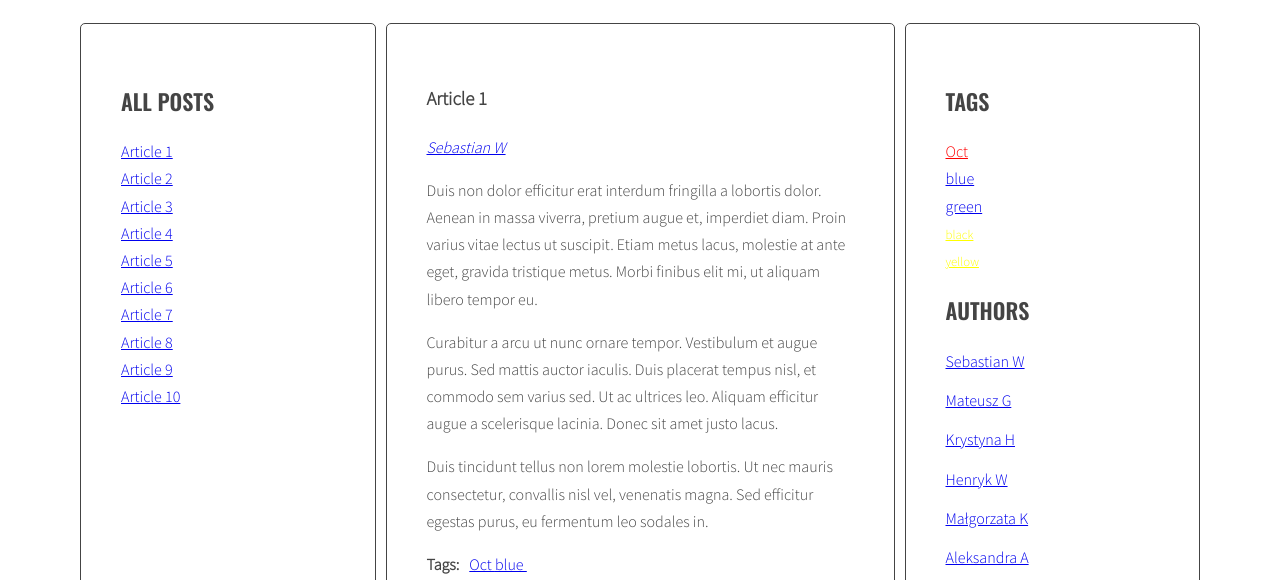
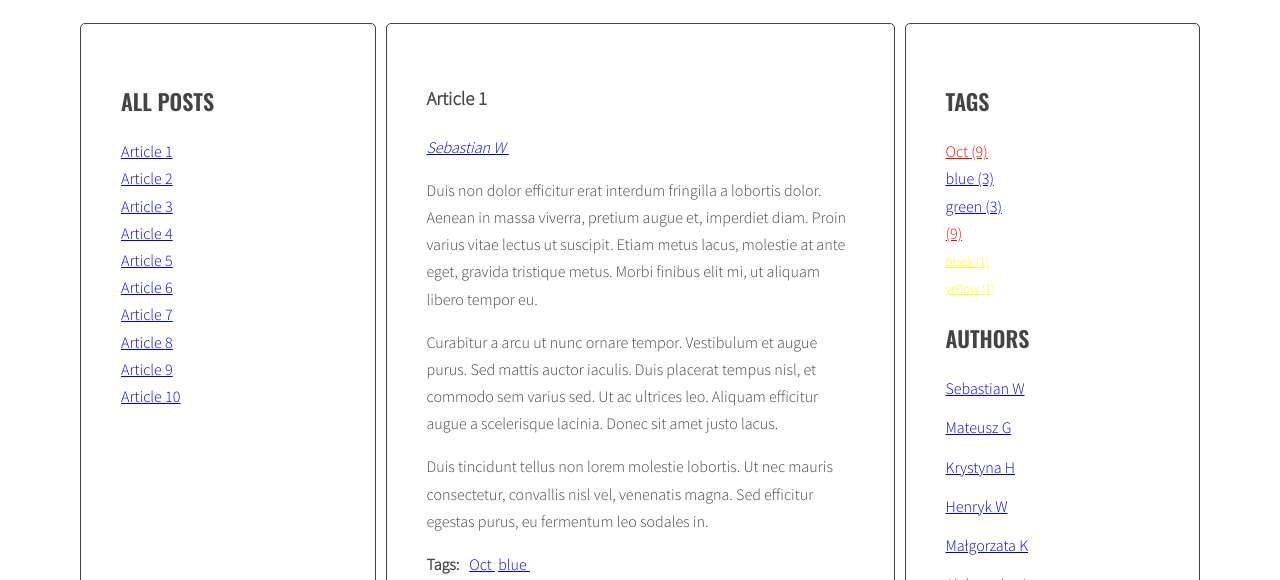
Before and after one commit to Galges/Javascript-blog, a website: page index.html in a window 1280 px wide. Shown: the part 220-800 px from the top of the page. Drawn offline with nearby package versions, Linux system fonts and the light colour scheme.

Commit message:
add Handlebars

```diff
--- a/index.html
+++ b/index.html
@@ -222,7 +222,28 @@
 		  </main>
 		</div>
 	  </div>
-
+	  <script id="template-article-link" type="text/x-handlebars-template">
+		<li><a href="#{{ id }}"><span>{{ title }}</span></a></li>
+	  </script>
+	  <script id="template-tag-link" type="text/x-handlebars-template">
+		<li><a href="#tag-{{ id }}"><span>{{ title }}&nbsp</span></a></li>
+	  </script>
+	  <script id="template-author-link" type="text/x-handlebars-template">
+	  <a href="#author-{{ id }}"><span>{{ title }}&nbsp</span></a>
+	  </script>
+	  <script id="template-tag-cloud" type="text/x-handlebars-template">
+	  {{#each tags}}
+	  <li><a href="#tag-{{tag}}" class={{className}}>{{tag}} ({{count}})</a></li>
+	  {{/each}}
+	</script>
+	  <script id="template-author-cloud" type="text/x-handlebars-template">
+		{{#each authors}}
+		<li>
+		  <a href="#author-{{author}}" class={{className}}>{{author}}</a>
+		</li>
+		{{/each}}
+	  </script>
+	  <script src="https://cdnjs.cloudflare.com/ajax/libs/handlebars.js/4.1.2/handlebars.js"></script>
 	<script src="js/script.js"></script>
 
 </body>
--- a/js/script.js
+++ b/js/script.js
@@ -1,4 +1,22 @@
 'use strict';
+const templates = {
+  articleLink: Handlebars.compile(
+    document.querySelector('#template-article-link').innerHTML
+  ),
+  tagLink: Handlebars.compile(
+    document.querySelector('#template-tag-link').innerHTML
+  ),
+  authorLink: Handlebars.compile(
+    document.querySelector('#template-author-link').innerHTML
+  ),
+  cloudTagLink: Handlebars.compile(
+    document.querySelector('#template-tag-cloud').innerHTML
+  ),
+  cloudAuthorLink: Handlebars.compile(
+    document.querySelector('#template-author-cloud').innerHTML
+  ),
+};
+
 function calculateTagsParams(tags) {
   const params = {
     min: 999999,
@@ -80,12 +98,13 @@ function generateTitleLinks(customSelector=''){
 
   for(let article of articles){
     /* get the article id */
-    const articleId = article.getAttribute('id');
+    const articleId = article.getAttribute('id'),
     /* find the title element */
     /* get the title from the title element */
-    const articleTitle = article.querySelector(optTitleSelector).innerHTML;
+      articleTitle = article.querySelector(optTitleSelector).innerHTML,
     /* create HTML of the link */
-    const linkHTML = '<li><a href="#' + articleId + '"><span>' + articleTitle + '</span></a></li>';
+      linkHTMLData = {id: articleId, title: articleTitle},
+      linkHTML = templates.articleLink(linkHTMLData);
     html = html + linkHTML;
   }
   /* insert link into titleList */
@@ -110,18 +129,19 @@ function generateTags(){
   /* START LOOP: for every article: */
   for(let article of articles){
     /* find tags wrapper */
-    const tags = article.querySelector(optArticleTagsSelector);
+    const tagList = article.querySelector(optArticleTagsSelector),
+    /* get tags from data-tags attribute */
+      articleTags = article.getAttribute('data-tags'),
+    /* split tags into array */
+      articleTagsArray = articleTags.split(' ');
     /* make html variable with empty string */
     let html ='';
-    /* get tags from data-tags attribute */
-    const articleTags = article.getAttribute('data-tags');
-    console.log(optArticleTagsSelector);
-    /* split tags into array */
-    const articleTagsArray = articleTags.split(' ');
     /* START LOOP: for each tag */
   for(let tag of articleTagsArray){
       /* generate HTML of the link */
-      const linkHTML = '<li><a href="#tag-' + tag + '"><span>' + tag + '&nbsp</span></a></li>';
+      const linkHTMLData = {id: tag, title: tag},
+        linkHTML = templates.tagLink(linkHTMLData);
+
       /* add generated code to html variable */
       html = html + linkHTML;
       /* [NEW] check if this link is NOT already in allTags */
@@ -134,24 +154,25 @@ function generateTags(){
     /* END LOOP: for each tag */
   }
   /* insert HTML of all the links into the tags wrapper */
-  tags.innerHTML = html;
+  tagList.innerHTML = html;
   /* END LOOP: for every article: */
  }
   /* [NEW] find list of tags in right column */
-  const tagList = document.querySelector('.tags');
-
-  const tagsParams = calculateTagsParams(allTags);
+  const tagList = document.querySelector('.tags'),
+  allTagsData = {tags: []},
+  tagsParams = calculateTagsParams(allTags);
   console.log('tagsParams:' , tagsParams)
 
-  let allTagsHTML = '';
 
-  for(let tag in allTags){
-    const tagLinkHTML = '<li><a href="#tag-' + tag + '" class="' + calculateTagClass(allTags[tag], tagsParams) +'" > <span>' + tag +'   </span></a></li>';
-    console.log('tagLinkHTML:', tagLinkHTML)
-    allTagsHTML += tagLinkHTML
+
+  for (let tag in allTags) {
+    allTagsData.tags.push({
+      tag: tag,
+      count: allTags[tag],
+      className: calculateTagClass(allTags[tag], tagsParams),
+    });
   }
-
-  tagList.innerHTML = allTagsHTML;
+  tagList.innerHTML = templates.cloudTagLink(allTagsData);
 }
 
 generateTags();
@@ -189,35 +210,24 @@ function addClickListenersToTags(){
   const tagLinks = document.querySelectorAll('a[href^="#tag-"]');
   /* START LOOP: for each link */
   for(let tagLink of tagLinks){
-
     /* add tagClickHandler as event listener for that link */
     tagLink.addEventListener('click',tagClickHandler);
     /* END LOOP: for each link */
   }
 }
-
 addClickListenersToTags();
 
-function generateAuthors(){
+  function generateAuthors() {
     let allAuthors = {};
     const articles = document.querySelectorAll(optArticleSelector);
-  const authors = document.querySelector(optAuthorsListSelector);
 
-  for(let article of articles){
+    for (let article of articles) {
+      const authorList = article.querySelector(optArticleAuthorSelector),
+        articleAuthor = article.getAttribute('data-author'),
+        linkHTMLData = {id: articleAuthor, title: articleAuthor},
+        linkHTML = templates.authorLink(linkHTMLData);
 
-    const authorList = article.querySelector(optArticleAuthorSelector);
-
-    // let html ='';
-
-    console.log(authorList);
-
-    const articleAuthor = article.getAttribute('data-author');
-    console.log(optArticleAuthorSelector);
-
-    const linkHTML = '<a href="#author-' + articleAuthor + '"><span>' + articleAuthor+ '</span></a>';
-
-     // html = html + linkHTML;
-     if (!allAuthors.hasOwnProperty(articleAuthor)) {
+      if (!Object.prototype.hasOwnProperty.call(allAuthors, articleAuthor)) {
         allAuthors[articleAuthor] = 1;
       } else {
         allAuthors[articleAuthor]++;
@@ -225,19 +235,17 @@ function generateAuthors(){
       authorList.innerHTML = linkHTML;
     }
 
-      const authorsList = document.querySelector('.authors');
-      let allAuthorsHTML = '';
-      const authorsParams = calculateTagsParams(allAuthors);
-      console.log('authorsParams:' , authorsParams)
-
-
+    const authorsList = document.querySelector('.authors'),
+      authorsParams = calculateTagsParams(allAuthors),
+      allAuthorsHTML = {authors: []};
 
     for (let author in allAuthors) {
-
-      allAuthorsHTML += '<li><a href="#author-' + author + '" class="' + calculateTagClass(allAuthors[author],authorsParams) + '"><span>' +author +' </span></a></li>';
-
+      allAuthorsHTML.authors.push({
+        author: author,
+        className: calculateTagClass(allAuthors[author], authorsParams),
+      });
     }
-      authorsList.innerHTML = allAuthorsHTML;
+    authorsList.innerHTML = templates.cloudAuthorLink(allAuthorsHTML);
   }
 generateAuthors();
 
@@ -266,5 +274,4 @@ function addClickListenersToAuthors() {
     link.addEventListener('click', authorClickHandler);
   }
 }
-
 addClickListenersToAuthors();
```
Lines whose indentation alone changed are shown as unchanged.
